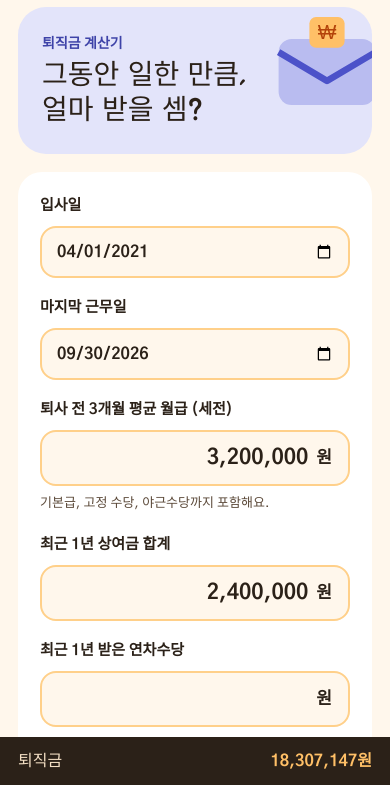
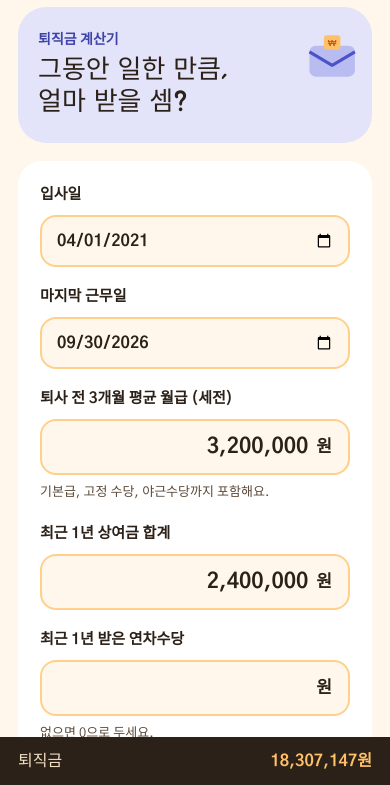
Before and after one commit to myeongjin123/donsem, a plain HTML site: page severance/index.html in a window 390 px wide. Shown: the part 57-842 px from the top of the page. Drawn offline with Linux system fonts and the light colour scheme.

Commit message:
상단 동전 그림이 제목 글자를 가리지 않도록 위치와 크기 조정
Co-Authored-By: Claude Opus 5.5 <noreply@anthropic.com>
Claude-Session: https://claude.ai/code/session_01WFdWA4GrnPtvpLRLaJsi21

```diff
--- a/assets/site.css
+++ b/assets/site.css
@@ -15,10 +15,10 @@ a{color:var(--acc-ink)}
 .logo i{width:34px;height:34px;border-radius:11px;background:var(--acc);color:#fff;display:grid;place-items:center;font:20px "Jua",sans-serif;font-style:normal}
 .logo b{font:400 22px "Jua",sans-serif}
 .toplink{min-height:44px;display:flex;align-items:center;padding:0 14px;border-radius:14px;background:var(--card);text-decoration:none;color:var(--ink);font-weight:700;font-size:14px}
-.hero{border-radius:28px;background:var(--soft);padding:26px 24px;position:relative;overflow:hidden;margin-bottom:18px}
-.hero .coin{position:absolute;right:-10px;top:-12px;width:132px;height:132px}
+.hero{border-radius:28px;background:var(--soft);padding:26px 140px 26px 24px;position:relative;overflow:hidden;margin-bottom:18px}
+.hero .coin{position:absolute;right:16px;top:50%;transform:translateY(-50%);width:110px;height:110px}
 .hero small{display:block;font-size:14px;font-weight:700;color:#8A3F08}
-.hero h1{margin:4px 0 0;font:400 clamp(28px,5vw,40px)/1.22 "Jua",sans-serif;max-width:min(78%,560px);text-wrap:balance}
+.hero h1{margin:4px 0 0;font:400 clamp(26px,5vw,40px)/1.22 "Jua",sans-serif;max-width:560px;text-wrap:balance}
 .hero p{margin:8px 0 0;color:var(--mut);max-width:52ch}
 .grid{display:grid;grid-template-columns:minmax(0,5fr) minmax(0,6fr);gap:18px;align-items:start}
 .card{border-radius:24px;background:var(--card);padding:22px;display:flex;flex-direction:column;gap:18px}
@@ -83,6 +83,7 @@ th{color:var(--mut);font-weight:500;font-size:13px}
 footer{padding:28px 0 40px;font-size:13px;color:var(--mut)}
 .stick{display:none}
 @media(max-width:820px){.grid{grid-template-columns:minmax(0,1fr)}}
+@media(max-width:600px){.hero{padding:22px 84px 24px 20px}.hero .coin{width:62px;height:62px;top:18px;right:14px;transform:none}}
 @media(max-width:600px){.stick{display:flex;position:sticky;bottom:0;z-index:5;justify-content:space-between;align-items:center;background:var(--wallet);color:var(--gold);padding:12px 18px;font-weight:700}.stick span{color:var(--wmut);font-weight:500}.vaxis span:nth-child(even){visibility:hidden}}
 @media(prefers-reduced-motion:reduce){.hbar .t i,.vbars i{transition:none}}
 .flinks{margin-bottom:8px}
```
Also changed, not shown: index.html (+3 -2 lines).
